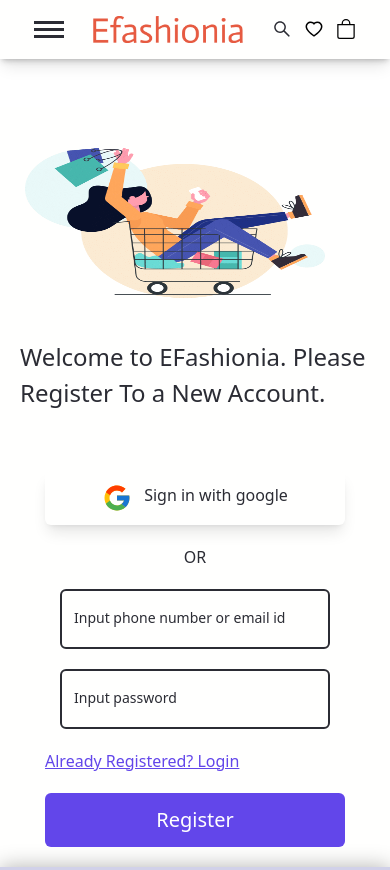
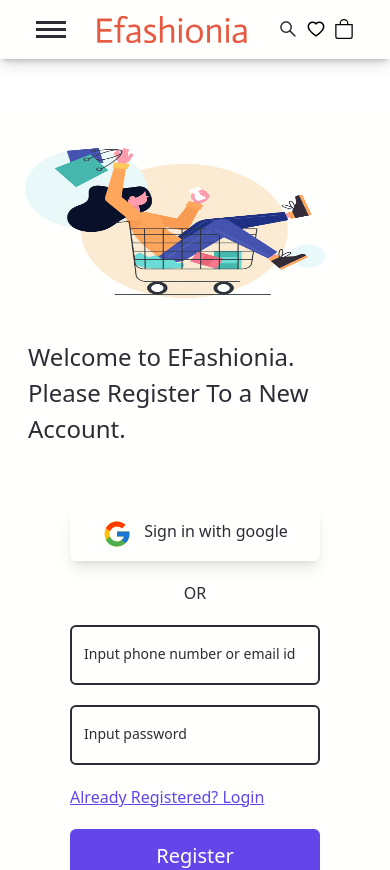
Before and after one commit to VirtiShah247/E-Commerce-Site, a React (Vite) app in the folder frontend/: page /register in a window 390 px wide. Shown: the top 870 px of the page. Built offline with nearby package versions, Linux system fonts and the light colour scheme; no server answers.

Commit message:
fix css of input, navbar, profile, footer, and login register

```diff
--- a/frontend/src/components/Dropdown.jsx
+++ b/frontend/src/components/Dropdown.jsx
@@ -25,7 +25,7 @@ export const Dropdown = ({ children, className, ...props }) => {
 
   return (
     <div ref={ref} className={`relative ${className}`} {...props}>
-      <Button color="baseColorButton" onClick={() => setIsOpen(!isOpen)} className={`rounded-none ${isOpen && "border-b-[3px] border-pink"}`}>
+      <Button color="baseColorButton" onClick={() => setIsOpen(!isOpen)} className={`rounded-none ${isOpen && "border-b-[3px] border-secondary-color"}`}>
         {children[0]}
       </Button>
       {isOpen && (
--- a/frontend/src/components/Footer.jsx
+++ b/frontend/src/components/Footer.jsx
@@ -7,7 +7,7 @@ import { Link } from "react-router-dom";
 export const Footer = () => {
     return (
         <Fragment>
-            <footer className="bg-active-state-color text-foreground-color shadow-3xl w-full grid sm:flex sm:flex-column sm:justify-evenly gap-20 sm:gap-5  place-items-center pt-[70px] pb-[40px] px-4">
+            <footer className="bg-active-state-color text-foreground-color shadow-3xl w-full grid sm:flex sm:flex-column sm:justify-evenly gap-20 sm:gap-5 place-items-center pt-[70px] pb-[40px] px-4 mt-12">
                 <div className="grid grid-cols-3 gap-3 sm:gap-10 text-wrap text-start ">
                     <div>
                         <h4 className="mb-2 uppercase">Customer Service</h4>
--- a/frontend/src/components/LoginRegisterComponent.jsx
+++ b/frontend/src/components/LoginRegisterComponent.jsx
@@ -7,12 +7,12 @@ const LoginRegisterComponent = () => {
     const pageHeading = pageName === "Login" ? "Welcome Back. Please Log In To Your Account." : "Welcome to EFashionia. Please Register To a New Account.";
     return (
         <>
-            <div className={"grid justify-center content-center lg:mx-[120px] md:mx-[50px] sm:mx-[25px] md:my-[20px] rounded-md p-5 text-foreground-color"}>
-                <div className="grid grid-cols-1 sm:grid-cols-2 justify-center content-center gap-5 md:gap-2">
+            <div className={"grid justify-center content-center  lg:mx-[120px] md:mx-[50px] sm:mx-[25px] md:my-[20px] rounded-md p-5 text-foreground-color"}>
+                <div className="grid grid-cols-1 sm:grid-cols-2 justify-center content-center gap-5 md:gap-2 mx-2">
                     <div className="leftContent py-24 h-[50px]  sm:h-full grid content-center justify-center">
                         <img src={cartImage} alt="Shopping Cart" className="sm:w-full relative -left-5 h-[150px] w-[300px] sm:h-full animate-[1s_ease-out_0s_1_slideInFromLeft]" />
                     </div>
-                    <div className="rightContent grid justify-center content-center w-full px-0 md:px-[79px]">
+                    <div className="rightContent grid justify-center content-center max-w-full px-0 md:px-[79px]">
                         <h2>{pageHeading}</h2>
                         <AuthForm></AuthForm>
                     </div>
--- a/frontend/src/components/LoginRegisterForm.jsx
+++ b/frontend/src/components/LoginRegisterForm.jsx
@@ -151,7 +151,7 @@ export const LoginRegisterForm = () => {
         <Fragment>
             <Form ref={ref} size={"md"} onSubmit={(e) => handleFormSubmit(e)}>
                 <center>
-                    <Button onClick={handleGoogleSignIn} ref={ref} className="mt-[10px] w-[300px] bg-base-color text-foreground-color flex gap-3 p-3 shadow-lg">
+                    <Button onClick={handleGoogleSignIn} ref={ref} className="mt-[10px] w-full max-w-[300px] mx-auto bg-base-color text-foreground-color flex gap-3 p-3 shadow-lg">
                         {<FcGoogle size="30px" />}<span>Sign in with google</span>
                     </Button>
                 </center>
--- a/frontend/src/components/Navbar.jsx
+++ b/frontend/src/components/Navbar.jsx
@@ -46,7 +46,7 @@ export const Navbar = () => {
                 </form>
               </nav> :
 
-              <nav className=" !bg-base-color !shadow-md flex justify-around content-start items-center px-5 py-4 justify-items-stretch">
+              <nav className=" !bg-base-color !shadow-md flex justify-around content-start items-center px-5 py-4 justify-items-stretch w-full">
                 <Button color="baseColorButton" className={`grid gap-y-1 sm:hidden ${openMenu ? "hamburgerMenuClose" : "hamburgerMenu"}`} onClick={handleMenu}>
                   <span className={`${commonMenuCss} ${openMenu && "translate-y-[5px] rotate-45 hamburgerMenuClose"}`}>
 
@@ -62,7 +62,7 @@ export const Navbar = () => {
                   <img src={Logo} alt="Efashionia" />
                 </Link>
 
-                <div className="justify-center gap-5 lg:gap-10 px-3 hidden md:flex">
+                <div className="justify-center md:gap-4 lg:gap-10 px-3 hidden md:flex">
                   <Link to="/men" className="hover:opacity-50">
                     <div>Men</div>
                   </Link>
@@ -76,7 +76,7 @@ export const Navbar = () => {
                     <div>Beauty</div>
                   </Link>
                 </div>
-                <div className="flex justify-center content-center gap-3 items-center">
+                <div className="flex justify-center content-center items-center gap-2 md:gap-3 lg:gap-4">
                   <form className="flex flex-col items-center sm:relative sm:grid sm:ps-2 sm:pe-3">
                     <div className="sm:absolute sm:top-2 sm:left-4">
                       {
@@ -87,14 +87,14 @@ export const Navbar = () => {
 
                       }
                     </div>
-                    <input type="search" placeholder="Search for products, brands, and more" className="hidden sm:grid sm:w-[350px] sm:px-3 sm:ps-9 sm:py-[5px] sm:rounded-md focus:outline-none" />
+                    <input type="search" placeholder="Search for products, brands, and more" className="hidden sm:grid lg:w-[350px] sm:w-[250px] sm:px-3 sm:ps-9 sm:py-[5px] sm:rounded-md focus:outline-none" />
                   </form>
                   <Dropdown className="hidden sm:block">
                     <div className="hidden sm:flex-col sm:items-center sm:w-full sm:flex">
                       <div>
                         <AiOutlineUser size={20} />
                       </div>
-                      <div>Profile</div>
+                      <div className="lg:block hidden">Profile</div>
                     </div>
                     <ProfileItems />
                   </Dropdown>
@@ -103,7 +103,7 @@ export const Navbar = () => {
                       <div>
                         <AiOutlineHeart size={20} />
                       </div>
-                      <div className="hidden sm:block">Whislist</div>
+                      <div className="hidden lg:block">Whislist</div>
                     </div>
                   </Link>
                   <Link to="/bag" className="hover:opacity-50">
@@ -111,7 +111,7 @@ export const Navbar = () => {
                       <div>
                         <BsBag size={20} />
                       </div>
-                      <div className="hidden sm:block">Bag</div>
+                      <div className="hidden lg:block">Bag</div>
                     </div>
                   </Link>
                 </div>
--- a/frontend/src/components/ProfileItems.jsx
+++ b/frontend/src/components/ProfileItems.jsx
@@ -21,7 +21,7 @@ export const ProfileItems = () => {
                         <div className="grid text-left content-center justify-center">
                             <h3>Welcome</h3>
                             <p>To access account and manage orders</p>
-                            <Button color="baseColorButton" className="text-secondary-color font-medium border-grey-500 border-2 p-2 mt-2 rounded-full" onClick={() => navigate("/login")}>LOGIN / SIGNUP</Button>
+                            <Button color="baseColorButton" className="text-secondary-color font-medium border-secondary-color border-2 p-2 mt-2 rounded-full" onClick={() => navigate("/login")}>LOGIN / SIGNUP</Button>
                         </div>
                         :
                         <Button color="baseColorButton" className="text-secondary-color font-medium" onClick={handleLogout}>Log out</Button>
--- a/frontend/src/index.css
+++ b/frontend/src/index.css
@@ -50,6 +50,5 @@ h6 {
   font-size: small;
 }
 .slick-dots li.slick-active button::before {
-  color: red;
-
+  @apply text-secondary-color;
 }
--- a/frontend/src/utils/Input.jsx
+++ b/frontend/src/utils/Input.jsx
@@ -4,10 +4,10 @@ import { tv } from "tailwind-variants";
 const input = tv({
     slots: {
         base: `focus:ring-0 focus:border-foreground-color peer bg-transparent outline outline-0 focus:outline focus:outline-1 focus:border-1 disabled:bg-secondary-color
-        disabled:border-0 transition-all placeholder-shown:border-1
+        disabled:border-0 transition-all placeholder-shown:border-2
         placeholder-shown:border-foreground-color border-2
-        border-secondary-color border-t-transparent focus:border-t-transparent p-4 rounded-md w-[270px] lg:w-[350px] `,
-        label: `flex w-[270px] md:w-[350px] select-none pointer-events-none absolute left-0 font-normal
+        border-secondary-color border-t-transparent focus:border-t-transparent p-4 rounded-md w-[250px] md:w-[350px] `,
+        label: `flex w-[250px] md:w-[350px] select-none pointer-events-none absolute left-0 font-normal
         !overflow-visible truncate leading-tight peer-focus:leading-tight
         peer-disabled:text-transparent transition-all -top-1.5  before:content[' '] before:block
         before:box-border before:w-2.5 before:h-1.5 before:mt-[6.5px] before:mr-1
--- a/frontend/tailwind.config.js
+++ b/frontend/tailwind.config.js
@@ -11,7 +11,7 @@ export default {
       keyframes: {
         slideInFromLeft: {
           '0%': {
-            transform: 'translateX(-20%)'
+            transform: 'translateX(-40%)'
           },
           '100%': {
             transform: 'translateX(0)'
@@ -20,7 +20,7 @@ export default {
 
       },
       animation: {
-        slideIn: 'slideInFromLeft 300ms ease 0s 1 ',
+        slideIn: 'slideInFromLeft 300ms ease-in',
       },
       colors: {
         'primary-color': '#6246ea',
```
